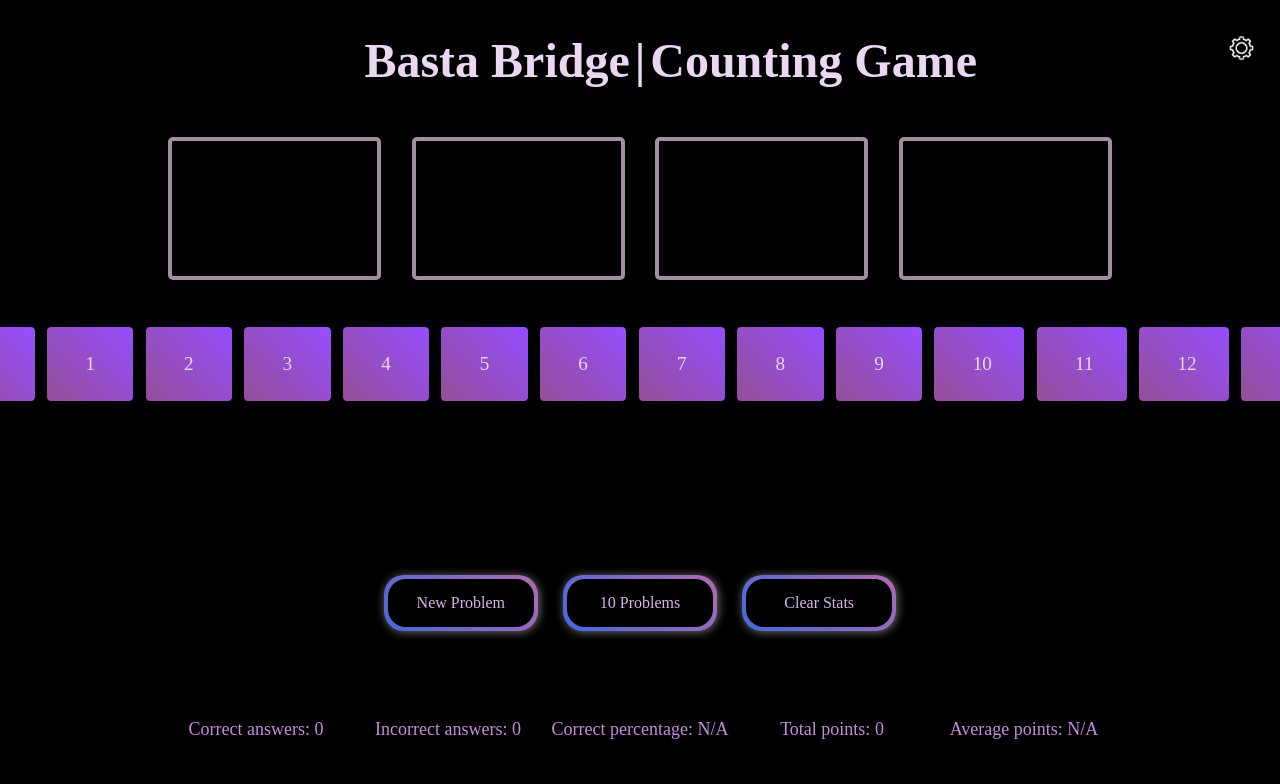
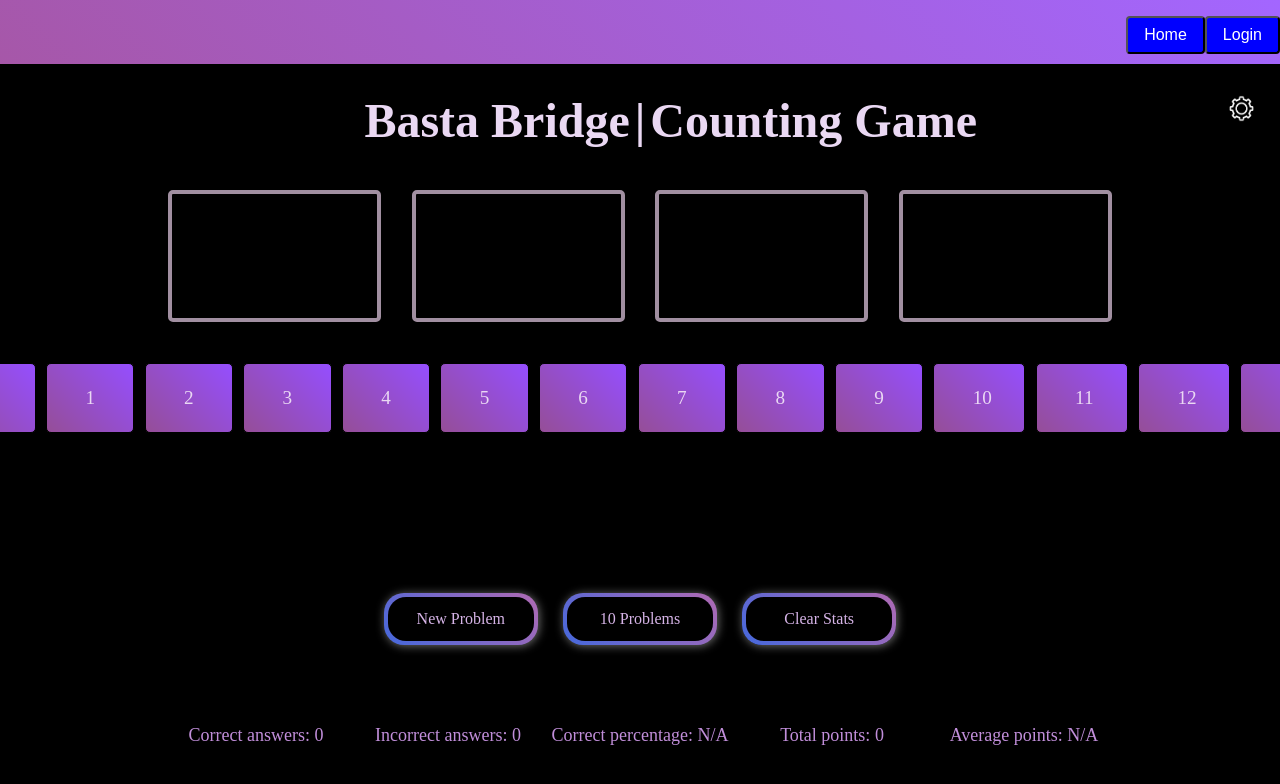
Before and after one commit to petarbasta/Bridge-Counting-Game, a React (Create React App) app: page / in a window 1280 px wide. Shown: the top 784 px of the page. Built offline with nearby package versions, Linux system fonts and the light colour scheme; no server answers.

Commit message:
Add basic navbar w routing

```diff
--- a/src/App.css
+++ /dev/null
@@ -1,72 +0,0 @@
-.number-box {
-  margin: 1.5%;
-  display: flex;
-  flex-direction: row;
-  justify-content: center;
-  align-items: center;
-  width: 20%;
-  height: 60%;
-  border-radius: 5px;
-  font-family: 'didot';
-}
-
-.answer_button {
-  width: 20%;
-  height: 50%;
-  transform: translate(0);
-  padding: 0.7em 2em;
-  border-radius: 20px;
-  color: #ead8f3;;
-  background-image: linear-gradient(45deg, #a657a8, #a366ff);
-  font-family: 'didot';
-  font-size: larger;
-}
-
-.answer_button:hover {
-  background-image: linear-gradient(45deg, #954e97, #954eff);
-  box-shadow: 0 12px 24px rgba(128, 128, 128, 0.1);
-}
-
-.answer_button:disabled {
-  background-image: linear-gradient(45deg, #954e97, #954eff);
-}
-
-.bn30 {
-  width: 30%;
-  height: 50%;
-  border: 5em;
-  -webkit-transform: translate(0);
-  transform: translate(0);
-  background-image: linear-gradient(45deg, #4568dc, #b06ab3);
-  border-radius: 20px;
-  box-shadow: 1px 1px 10px rgba(255, 255, 255, 0.438);
-  color: #d6b4e7;
-  font-family: 'didot';
-  font-size: medium;
-}
-
-.bn30:after {
-  content: "";
-  border-radius: 18px;
-  position: absolute;
-  margin: 4px;
-  top: 0;
-  left: 0;
-  bottom: 0;
-  right: 0;
-  z-index: -1;
-  background-color: black;
-}
-
-.bn30:hover {
-  background-image: linear-gradient(-45deg, #4568dc, #b06ab3);
-  box-shadow: 0 12px 24px rgba(128, 128, 128, 0.1);
-}
-
-.stats {
-  color: #c18eda;
-  font-family: "didot";
-  font-size: large;
-  width: 15%;
-  text-align: center;
-}
--- a/src/App.tsx
+++ b/src/App.tsx
@@ -1,8 +1,10 @@
 import React, { Component } from 'react';
-import './App.css';
 import { BrowserView, MobileView } from 'react-device-detect';
-import { BrowserRouter, Routes, Route } from "react-router-dom";
+import { BrowserRouter, Routes, Route, Link, NavLink } from "react-router-dom";
 import Game from "./pages/Game/Game";
+import NotFound from './pages/NotFound/NotFound';
+import Login from './Login';
+import NavBar from './NavBar';
 
 class App extends Component<{}, {}> {
 
@@ -12,10 +14,19 @@ class App extends Component<{}, {}> {
         {/* Displays on PC  */}
         <BrowserView>
           <BrowserRouter>
-            <Routes>
-              <Route path="/" element={<Game />} />
-              <Route path="*" element={<Game />} />
-            </Routes>
+            <div style = {{ height: '100vh', width: '100vw', display:'flex', flexDirection:'column'}}>
+
+              <NavBar/>
+
+              <div style={{ height: '92%' }}>
+                <Routes>
+                  <Route path="/" element={<Game />} />
+                  <Route path="/login" element={<Login />} />
+                  <Route path="*" element={<NotFound />} />
+                </Routes>
+              </div>
+
+            </div>
           </BrowserRouter>
         </BrowserView>
         {/* Displays on mobile */}
--- /dev/null
+++ b/src/NavBar.css
@@ -0,0 +1,18 @@
+.primaryButton {
+    background-color: blue;
+    color: white;
+    font-size: 1rem;
+    padding: 0.5rem 1rem;
+    border-radius: 0.25rem;
+    cursor: pointer;
+  }
+
+  .primaryButton:hover {
+    background-color: darkblue;
+  }
+
+  .header {
+    height: 8%;
+    width: 100%;
+    background-image: linear-gradient(45deg, #a657a8, #a366ff);
+  }
--- /dev/null
+++ b/src/NavBar.tsx
@@ -0,0 +1,33 @@
+import React, { Component } from 'react';
+import './NavBar.css';
+import { NavLink } from "react-router-dom";
+
+class NavBar extends Component<{}, {}> {
+
+  render() {
+    return (
+        <header className = "header" >
+            <nav style={{ height: '100%', width: '100%', display: 'flex', justifyContent: 'flex-end' }}>
+            <ul style={{ display: 'flex', listStyle: 'none' }}>
+                <li>
+                <NavLink to="/">
+                    <button className="primaryButton">
+                    Home
+                    </button>
+                </NavLink>
+                </li>
+                <li>
+                <NavLink to="/login">
+                    <button className="primaryButton">
+                    Login
+                    </button>
+                </NavLink>
+                </li>
+            </ul>
+            </nav>
+        </header>
+    );
+  }
+}
+
+export default NavBar;
--- /dev/null
+++ b/src/pages/Game/Game.css
@@ -0,0 +1,72 @@
+.number-box {
+    margin: 1.5%;
+    display: flex;
+    flex-direction: row;
+    justify-content: center;
+    align-items: center;
+    width: 20%;
+    height: 60%;
+    border-radius: 5px;
+    font-family: 'didot';
+  }
+
+  .answer_button {
+    width: 20%;
+    height: 50%;
+    transform: translate(0);
+    padding: 0.7em 2em;
+    border-radius: 20px;
+    color: #ead8f3;;
+    background-image: linear-gradient(45deg, 'red', #a366ff);
+    font-family: 'didot';
+    font-size: larger;
+  }
+
+  .answer_button:hover {
+    background-image: linear-gradient(45deg, #954e97, #954eff);
+    box-shadow: 0 12px 24px rgba(128, 128, 128, 0.1);
+  }
+
+  .answer_button:disabled {
+    background-image: linear-gradient(45deg, #954e97, #954eff);
+  }
+
+  .bn30 {
+    width: 30%;
+    height: 50%;
+    border: 5em;
+    -webkit-transform: translate(0);
+    transform: translate(0);
+    background-image: linear-gradient(45deg, #4568dc, #b06ab3);
+    border-radius: 20px;
+    box-shadow: 1px 1px 10px rgba(255, 255, 255, 0.438);
+    color: #d6b4e7;
+    font-family: 'didot';
+    font-size: medium;
+  }
+
+  .bn30:after {
+    content: "";
+    border-radius: 18px;
+    position: absolute;
+    margin: 4px;
+    top: 0;
+    left: 0;
+    bottom: 0;
+    right: 0;
+    z-index: -1;
+    background-color: black;
+  }
+
+  .bn30:hover {
+    background-image: linear-gradient(-45deg, #4568dc, #b06ab3);
+    box-shadow: 0 12px 24px rgba(128, 128, 128, 0.1);
+  }
+
+  .stats {
+    color: #c18eda;
+    font-family: "didot";
+    font-size: large;
+    width: 15%;
+    text-align: center;
+  }
--- a/src/pages/Game/Game.tsx
+++ b/src/pages/Game/Game.tsx
@@ -5,6 +5,7 @@ import gear from '../../images/gear.png'
 import { initializeApp } from 'firebase/app'
 import { getAnalytics, logEvent } from "firebase/analytics";
 import firebaseConfig from '../../firebaseConfig.json'
+import './Game.css'
 
 type GameState = {
   num1: number | null
@@ -233,7 +234,7 @@ class Game extends React.Component<{}, GameState> {
         let message = this.state.pointsForProblem === null ? null : <h2 style={{ color: messageColor, fontFamily: "didot", paddingTop: "1%", fontSize: "xxx-large" }}>{this.state.pointsForProblem} points</h2>
 
         return (
-            <div style={{ position: "absolute", display: "flex", flexDirection: "column", justifyContent: "center", alignItems: "center", height: "100%", width: "100%", backgroundColor: "black" }}>
+            <div style={{ display: "flex", flexDirection: "column", justifyContent: "center", alignItems: "center", height: "100%", width: "100%", backgroundColor: "black" }}>
             {/* Header */}
             <div style={{ justifyContent: "flex-end", alignItems: "center", width: "100%", height: "12%", display: "flex", flexDirection: "row" }}>
               <div style={{width: "80%", display: "flex", flexDirection: "row", justifyContent: "center", paddingTop: "2%"}}>
--- /dev/null
+++ b/src/pages/NotFound/NotFound.tsx
@@ -0,0 +1,13 @@
+import React from 'react';
+
+class NotFound extends React.Component<{}, {}> {
+
+
+    render() {
+        return (
+            <div>temp</div>
+        )
+    }
+}
+
+export default NotFound;
```
Also changed, not shown: 1 other file (tests, documents, lock files or other folders).
